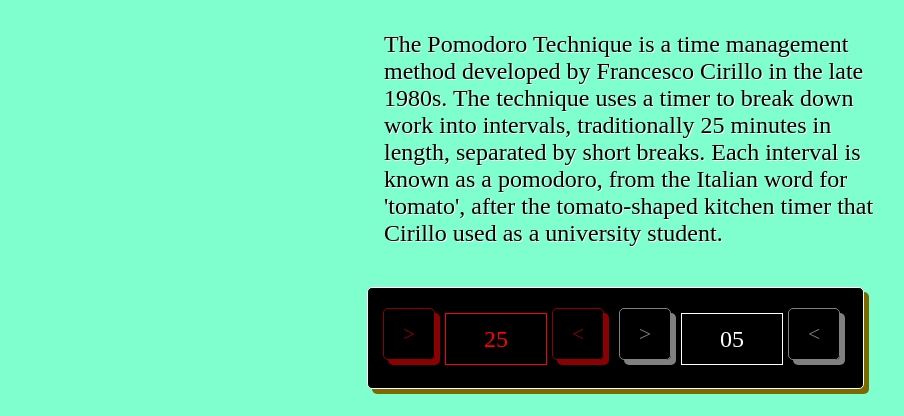
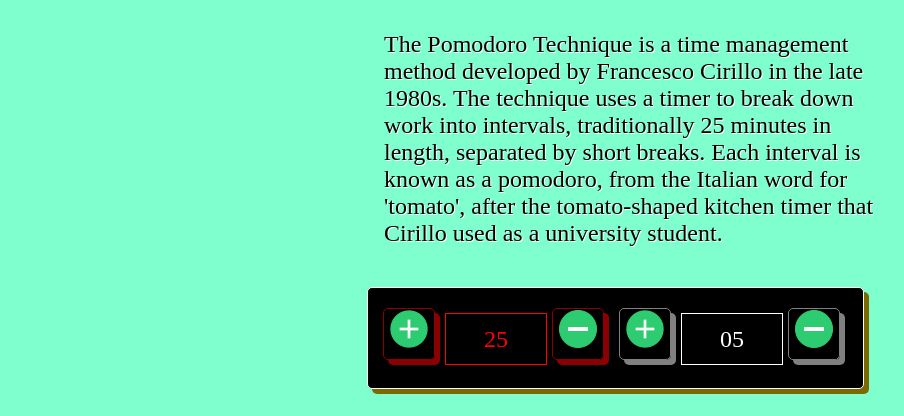
Before and after one commit to AlexErdei73/Pomodoro, a plain HTML site: page index.html in a window 1280 px wide. Shown: the part 79-495 px from the top of the page, without its empty margins (308-1212 px from the left). Drawn offline with Linux system fonts and the light colour scheme.

Commit message:
plsminus

```diff
--- a/index.html
+++ b/index.html
@@ -179,13 +179,13 @@
     </p>
     <div class="main">
       <div class="container">
-        <div class="button" id="plusNormalTime">></div>
+        <div class="button" id="plusNormalTime"><img  class ="sign" src="plus.png" alt="Plus"></div>
         <div class="miniDisplay" id="setTime">25</div>
-        <div class="button" id="minusNormalTime"><</div>
+        <div class="button" id="minusNormalTime"><img  class ="sign" src="minus.png" alt="Minus"></div>
 
-        <div class="button" id="plusBreakTime">></div>
+        <div class="button" id="plusBreakTime"><img  class ="sign" src="plus.png" alt="Plus"></div>
         <div class="miniDisplay" id="setBreak">05</div>
-        <div class="button" id="minusBreakTime"><</div>
+        <div class="button" id="minusBreakTime"><img  class ="sign" src="minus.png" alt="Minus"></div>
       </div>
       <div class="transparent"></div>
       <div class="container">
```
